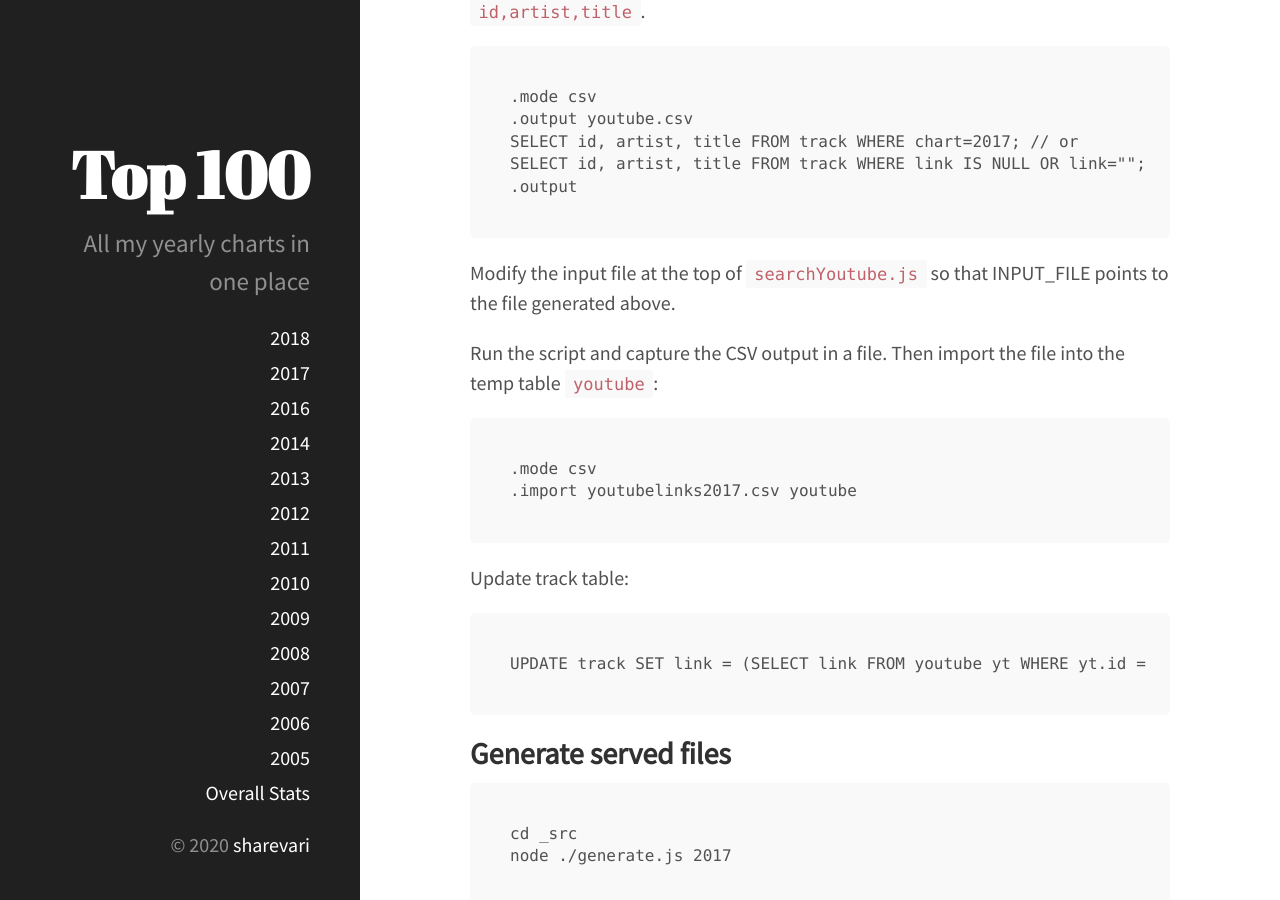
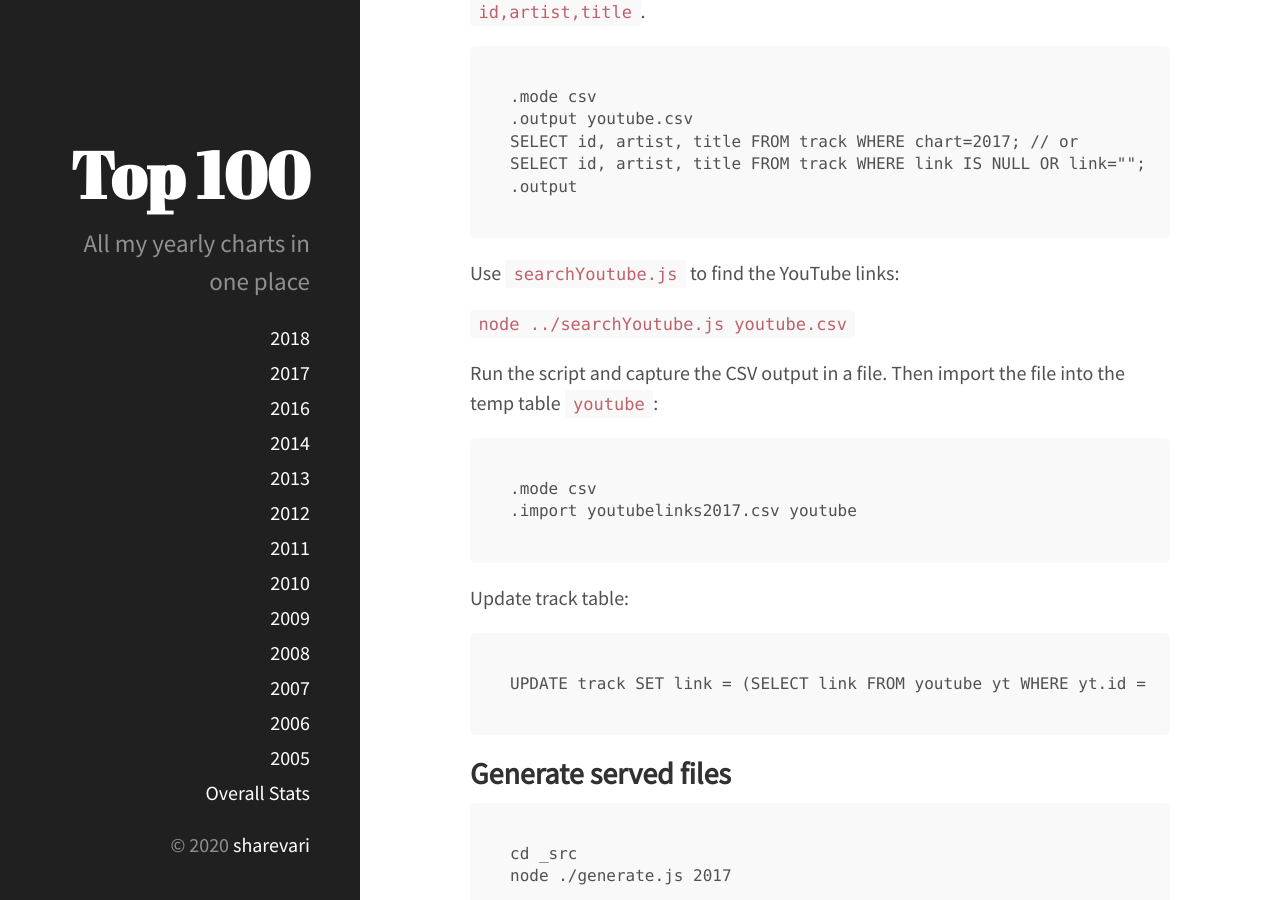
Before and after one commit to erikjalevik/top100, a Jekyll site: the page built from notes.md, in a window 1280 px wide and 900 px high, scrolled down 1904 px. Built offline with Jekyll 4.4.1, drawn with Linux system fonts in a browser that asks for light colours; our own code applies the rules of GitHub Pages for plain Markdown files.

Commit message:
Use command line parameters

````diff
--- a/_src/db/import/formatTrackCountryImports.js
+++ b/_src/db/import/formatTrackCountryImports.js
@@ -5,7 +5,7 @@
 //
 // The order is artist, title, releaseYear, chart, chartPos.
 
-const INPUT_FILE = '2018.txt';
+const INPUT_FILE = process.argv[2];
 
 const fs = require('fs');
 const readline = require('readline');
--- a/_src/searchYoutube.js
+++ b/_src/searchYoutube.js
@@ -2,7 +2,7 @@
 
 // This file reads through a CSV file of tracks and writes their YouTube embeds to stdout.
 
-const INPUT_FILE = './db/withoutLinks.csv';
+const INPUT_FILE = process.argv[2];
 
 const fs = require('fs');
 const stream = require('stream');
--- a/notes.md
+++ b/notes.md
@@ -64,7 +64,9 @@ SELECT id, artist, title FROM track WHERE link IS NULL OR link="";
 .output
 ```
 
-Modify the input file at the top of `searchYoutube.js` so that INPUT_FILE points to the file generated above.
+Use `searchYoutube.js` to find the YouTube links:
+
+`node ../searchYoutube.js youtube.csv`
 
 Run the script and capture the CSV output in a file. Then import the file into the temp table `youtube`:
 
````
